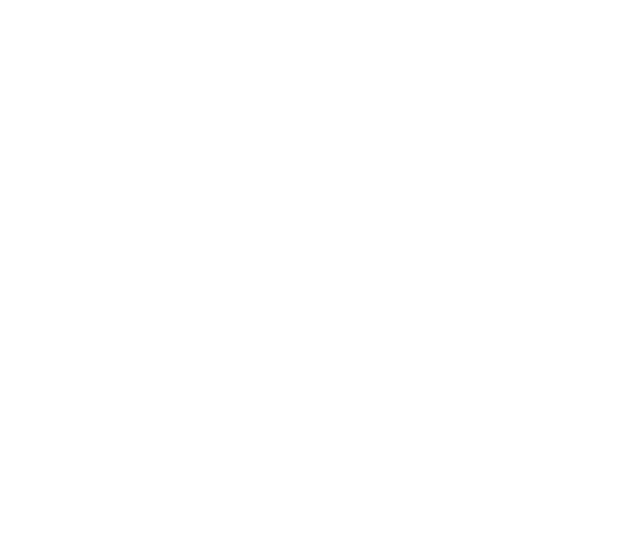
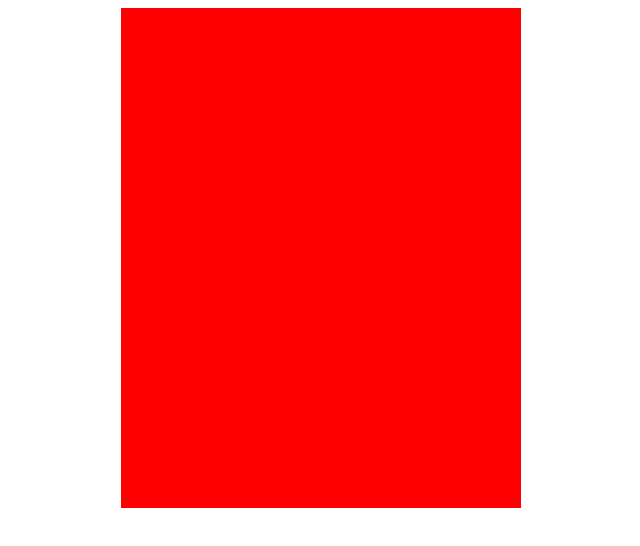
Before and after one commit to Zarina048/my-projekt, a plain HTML site: page index.html in a window 1280 px wide. Shown: the whole page, without its empty margins (319-959 px from the left). Drawn offline with Linux system fonts and the light colour scheme.

```diff
--- a/index.html
+++ b/index.html
@@ -4,8 +4,14 @@
     <meta charset="UTF-8">
     <meta name="viewport" content="width=device-width, initial-scale=1.0">
     <title>Document</title>
+    <link rel="stylesheet" href="style.css">
 </head>
 <body>
+<div class="btn">
 
+</div>
+
+
+    <script src="index.js"></script>
 </body>
 </html>
--- a/index.js
+++ b/index.js
@@ -0,0 +1 @@
+let btn =document.querySelector("btn")
--- a/style.css
+++ b/style.css
@@ -0,0 +1,8 @@
+.btn{
+    width: 400px;
+    height: 500px;
+    background-color: red;
+    margin: 0 auto;
+    text-align: center;
+
+}
```
